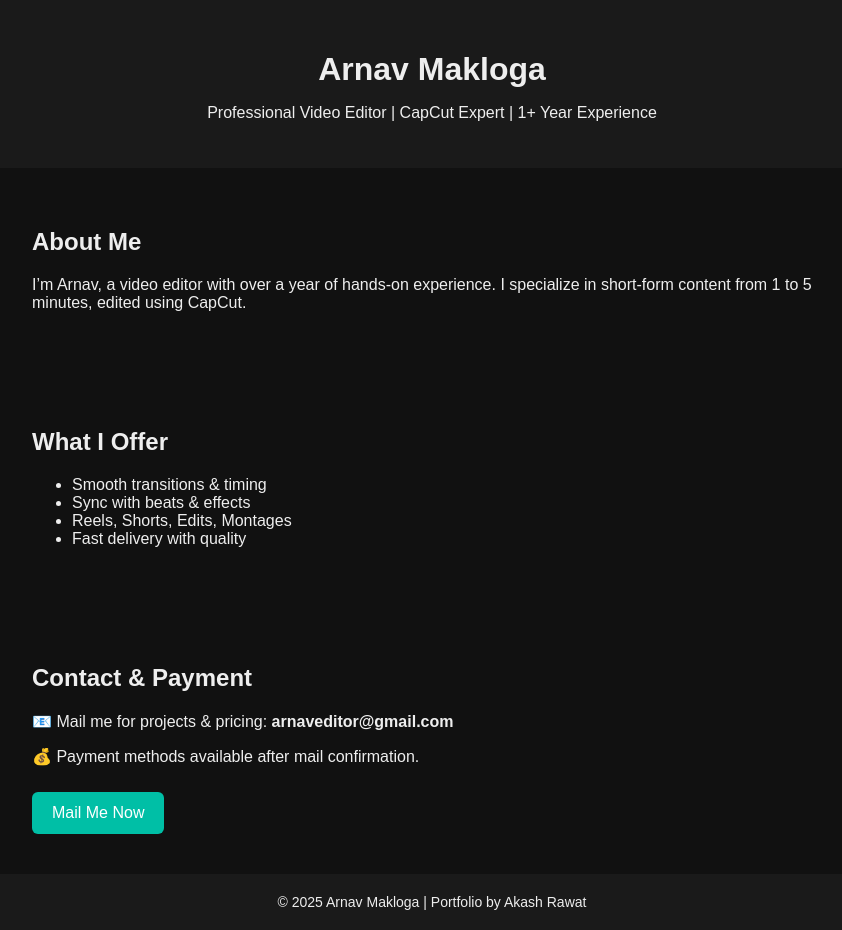
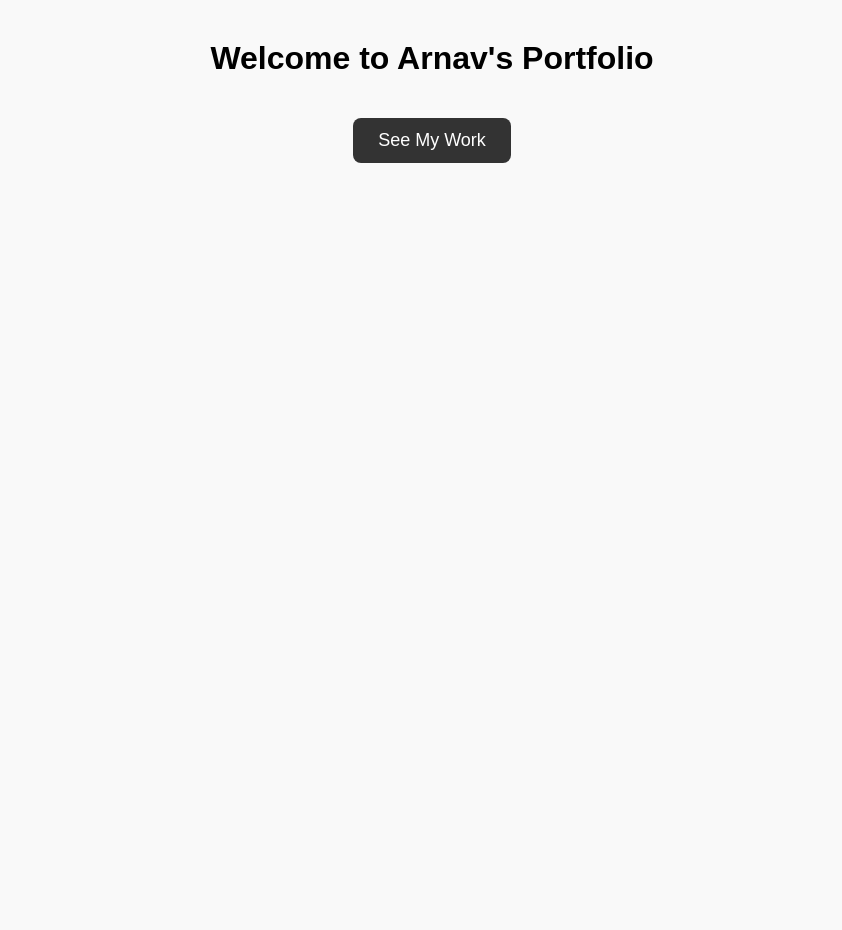
Before and after one commit to AkkuuPlayzz/arnav-portfolio, a plain HTML site: page index.html in a window 1280 px wide. Shown: the whole page, without its empty margins (208-1050 px from the left). After the commit the page ends 800 px from the top, so only its background shows below. Drawn offline with Linux system fonts and the light colour scheme.

Commit message:
Update index.html

```diff
--- a/index.html
+++ b/index.html
@@ -3,73 +3,94 @@
 <head>
   <meta charset="UTF-8">
   <meta name="viewport" content="width=device-width, initial-scale=1">
-  <title>Arnav Makloga - Video Editor</title>
+  <title>Arnav's Portfolio</title>
   <style>
     body {
       font-family: Arial, sans-serif;
-      margin: 0; padding: 0;
-      background: #111; color: #eee;
-    }
-    header {
-      background: #1a1a1a;
-      padding: 30px;
+      background: #f9f9f9;
+      margin: 0;
+      padding: 0;
       text-align: center;
     }
-    header h1 { margin-bottom: 10px; }
-    .section {
-      padding: 40px 20px;
-      max-width: 800px;
-      margin: auto;
+
+    h1 {
+      margin-top: 40px;
     }
+
     .btn {
-      background: #00bfa6;
-      padding: 12px 20px;
+      background-color: #333;
       color: white;
-      text-decoration: none;
-      border-radius: 6px;
-      display: inline-block;
-      margin-top: 10px;
+      border: none;
+      padding: 12px 25px;
+      font-size: 18px;
+      cursor: pointer;
+      border-radius: 8px;
+      margin-top: 20px;
     }
-    footer {
-      text-align: center;
-      background: #1a1a1a;
+
+    #workSection {
+      display: none;
+      margin-top: 40px;
+      animation: fadeIn 0.6s ease forwards;
+    }
+
+    .video-container {
+      display: flex;
+      flex-wrap: wrap;
+      justify-content: center;
+      gap: 20px;
       padding: 20px;
-      font-size: 14px;
+    }
+
+    video {
+      width: 320px;
+      height: auto;
+      border-radius: 10px;
+      box-shadow: 0 4px 8px rgba(0,0,0,0.2);
+    }
+
+    @keyframes fadeIn {
+      from { opacity: 0; transform: translateY(20px); }
+      to { opacity: 1; transform: translateY(0); }
+    }
+
+    @media(max-width: 768px) {
+      video {
+        width: 90%;
+      }
     }
   </style>
 </head>
 <body>
 
-<header>
-  <h1>Arnav Makloga</h1>
-  <p>Professional Video Editor | CapCut Expert | 1+ Year Experience</p>
-</header>
+  <h1>Welcome to Arnav's Portfolio</h1>
 
-<div class="section">
-  <h2>About Me</h2>
-  <p>I’m Arnav, a video editor with over a year of hands-on experience. I specialize in short-form content from 1 to 5 minutes, edited using CapCut.</p>
-</div>
+  <!-- Button -->
+  <button class="btn" onclick="showWork()">See My Work</button>
 
-<div class="section">
-  <h2>What I Offer</h2>
-  <ul>
-    <li>Smooth transitions & timing</li>
-    <li>Sync with beats & effects</li>
-    <li>Reels, Shorts, Edits, Montages</li>
-    <li>Fast delivery with quality</li>
-  </ul>
-</div>
+  <!-- Hidden Work Section -->
+  <div id="workSection">
+    <h2>🎬 Edited Videos</h2>
+    <div class="video-container">
+      <!-- Replace 'vid1.mp4' and 'vid2.mp4' with your actual GitHub video paths -->
+      <video controls>
+        <source src="vid1.mp4" type="video/mp4">
+        Your browser does not support the video tag.
+      </video>
 
-<div class="section">
-  <h2>Contact & Payment</h2>
-  <p>📧 Mail me for projects & pricing: <strong>arnaveditor@gmail.com</strong></p>
-  <p>💰 Payment methods available after mail confirmation.</p>
-  <a href="mailto:arnaveditor@gmail.com" class="btn">Mail Me Now</a>
-</div>
+      <video controls>
+        <source src="vid2.mp4" type="video/mp4">
+        Your browser does not support the video tag.
+      </video>
+    </div>
+  </div>
 
-<footer>
-  &copy; 2025 Arnav Makloga | Portfolio by Akash Rawat
-</footer>
+  <!-- JavaScript -->
+  <script>
+    function showWork() {
+      document.getElementById('workSection').style.display = 'block';
+    }
+  </script>
 
 </body>
 </html>
```
